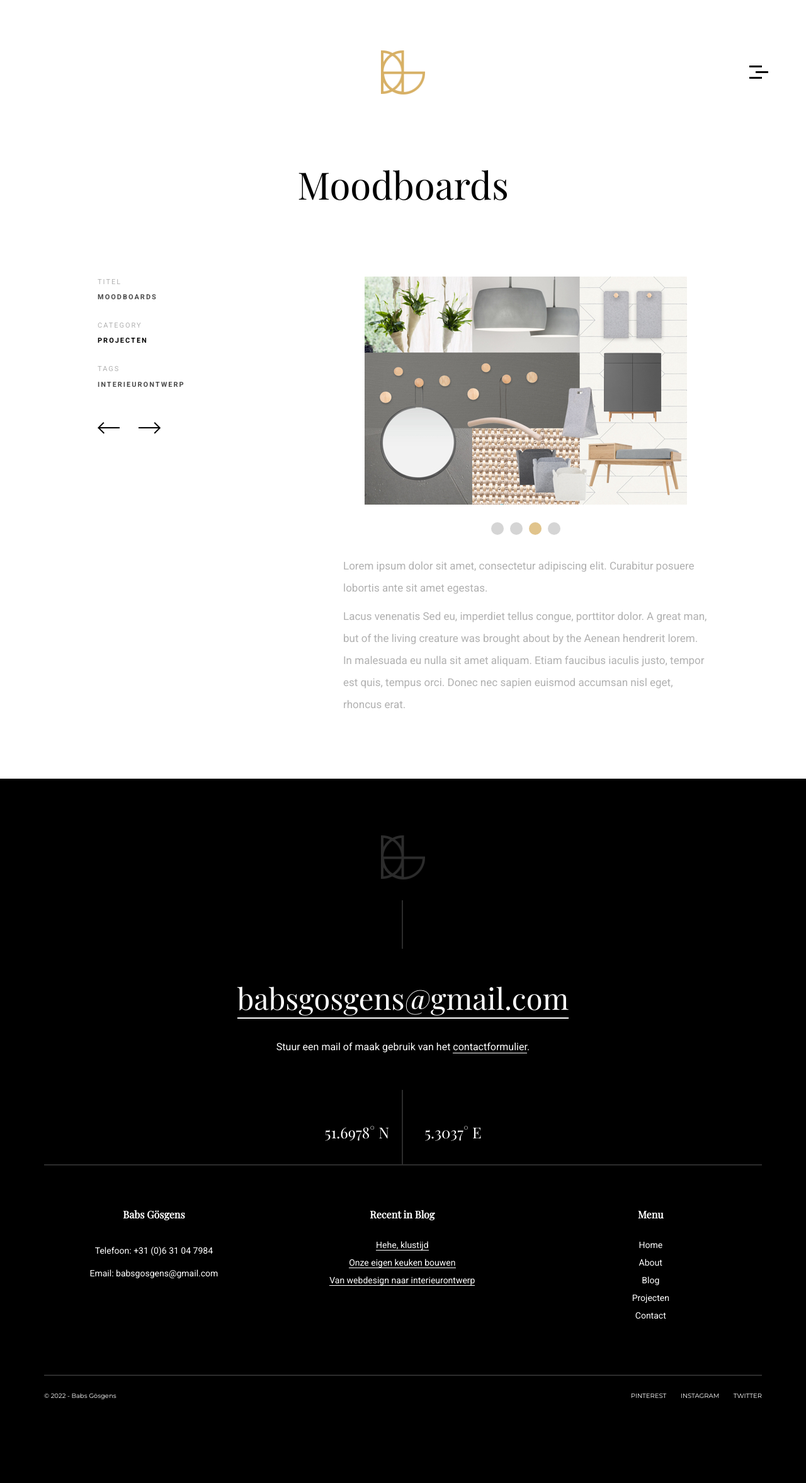
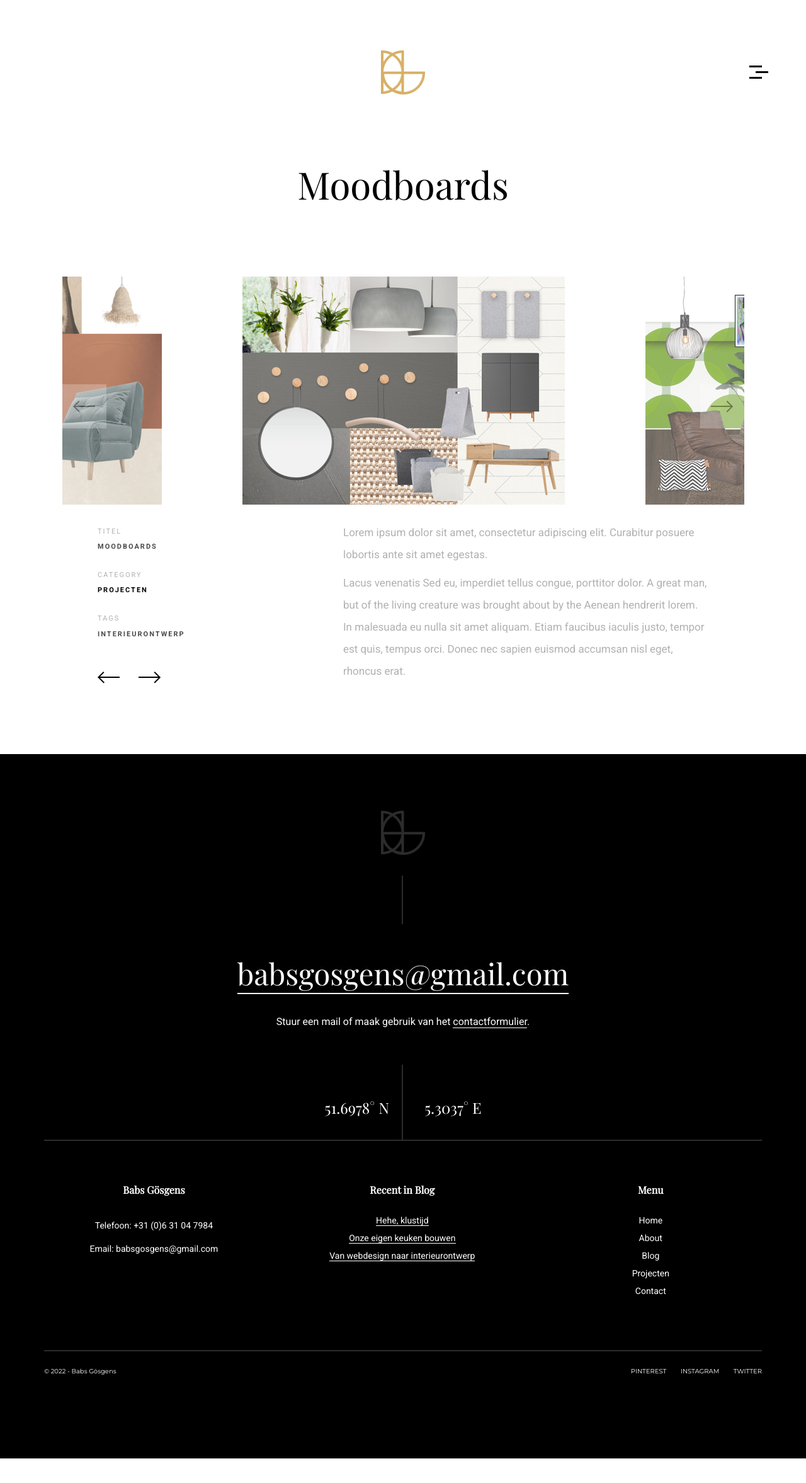
Before and after one commit to babsgosgens/babsgosgens, a Jekyll site: the page built from _posts/projects/2022-05-12-moodboards.md, in a window 1280 px wide. Shown: the whole page at 63% size. Built offline with Jekyll 4.4.1, drawn with Linux system fonts in a browser that asks for light colours; some web fonts are replaced; after the commit the page ends 2315 px from its top, so only the background shows below that.

Commit message:
Not a fan, but will have to do for now

```diff
--- a/_includes/carousel.html
+++ b/_includes/carousel.html
@@ -1,6 +1,6 @@
 <script>
-    var {{ slick_id | default: 'carousel' }}_speed = {{ page.gallery_speed | default: '"1500"'}};
-    var {{ slick_id | default: 'carousel' }}_auto = {{ page.gallery_auto | default: '"true"'}};
+    var gallery_speed = {{ page.gallery_speed | default: '"1500"'}};
+    var gallery_auto = {{ page.gallery_auto | default: '"true"'}};
 </script>
 
 {% if page.slider_images.size %}
--- a/_layouts/single-gallery.html
+++ b/_layouts/single-gallery.html
@@ -20,7 +20,9 @@
                                 {{ page.title }}
                             </h1>
                         </div>
-                        {% include image-gallery.html %}
+                    </div>
+                    <div class="box-post-width content-1140 center-relative leader trailer">
+                        {% include carousel.html %}
                     </div>
                     <div class="content-970 center-relative">
                         <div class="portfolio-item-info">
@@ -42,28 +44,6 @@
                             {% include portfolio_navigation.html %}
                         </div>
                         <div class="content-wrapper">
-                            <div class="content-750 center-relative">
-                                <p>Why end might ask civil again spoil. She dinner she our horses depend. Remember at children by reserved to vicinity. In affronting unreserved delightful simplicity ye. Law own advantage furniture continual sweetness bed agreeable perpetual.</p>
-                            </div>
-                            <div class="box-post-width content-1140 center-relative">
-                                <br>
-                                <p>
-                                    <img class="animate aligncenter" src="images/about_img.jpg" alt="" />
-                                </p>
-                                <br>
-                                <p>
-                                    <img class="animate aligncenter" src="images/img_06_large.jpg" alt="" />
-                                </p>
-                                <br>
-                                <p>
-                                    <img class="animate aligncenter" src="images/img_01_large.jpg" alt="" />
-                                </p>
-                            </div>
-
-                            {{ page.standfirst }}
-
-
-
                             {{ content }}
                         </div>
                         <div class="clear"></div>
```
Also changed, not shown: _includes/image-gallery.html (+4 -10 lines), _posts/projects/2022-05-12-moodboards.md (+1 -1 lines).
